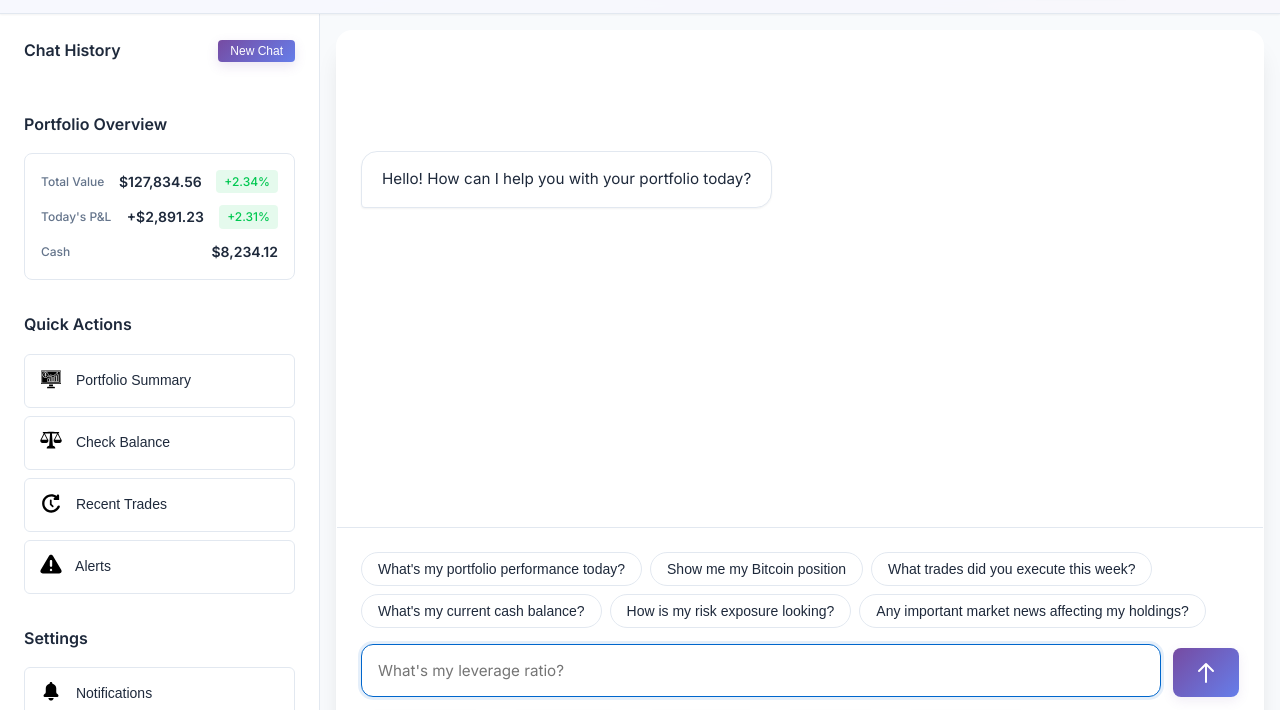
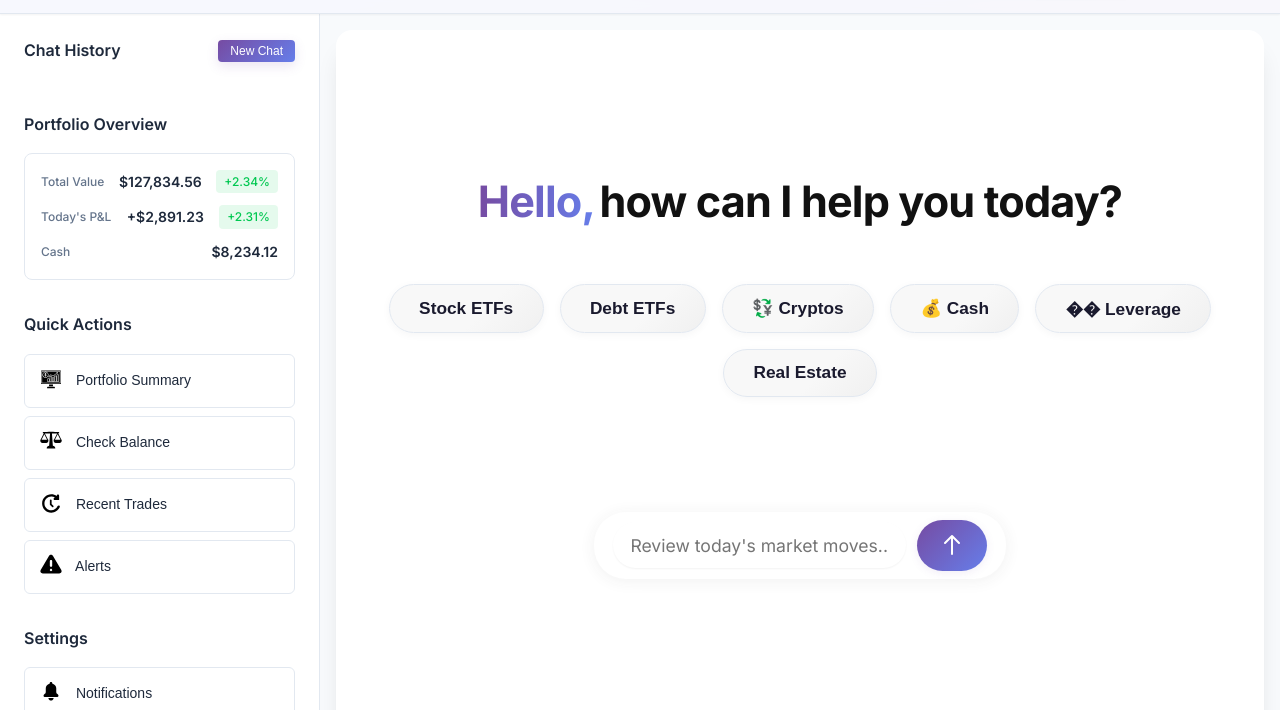
Before and after one commit to jadehng/bub-launch-2, a website: page chatbot-standalone.html in a window 1280 px wide. Both pictures are taken after a click on the button "Start Managing Your Portfolio". Shown: the part 75-785 px from the top of the page. Drawn offline with Linux system fonts and the light colour scheme.

Commit message:
ok v0 chatbot rize

```diff
--- a/chatbot-standalone.html
+++ b/chatbot-standalone.html
@@ -133,23 +133,27 @@
 
       <!-- Enhanced Chat Container -->
       <section class="chatbot-chat-container" id="chatbot-chat-container" style="display:none;">
-        <!-- Chat Messages Area -->
-        <div class="chatbot-message-list" id="chatbot-message-list">
-          <!-- Messages will be populated by JavaScript -->
+        <div class="chatbot-main-question">
+          <span class="main-question-hello">Hello,</span> <span class="main-question-rest">how can I help you today?</span>
         </div>
-
-        <!-- Enhanced Input Area -->
-        <div class="chatbot-input-area">
-          <!-- Investment-focused suggestions -->
-          <div class="chatbot-suggestions" id="chatbot-suggestions">
-            <!-- Suggestion buttons will be populated by JavaScript -->
+        <div class="chatbot-quick-shortcuts-row">
+          <div class="quick-shortcuts">
+            <button class="shortcut-btn" data-query="Show me my stock ETF positions" data-translate="chat.shortcut.stockEtfs">📈 Stock ETFs</button>
+            <button class="shortcut-btn" data-query="Show me my debt ETF positions" data-translate="chat.shortcut.debtEtfs">💵 Debt ETFs</button>
+            <button class="shortcut-btn" data-query="Show me my Bitcoin position" id="crypto-shortcut">₿ Cryptos</button>
+            <button class="shortcut-btn" data-query="What's my cash balance?">💰 Cash</button>
+            <button class="shortcut-btn" data-query="Show me my leverage">�� Leverage</button>
+            <button class="shortcut-btn" data-query="Show me my real estate positions" data-translate="chat.shortcut.realEstate">🏠 Real Estate</button>
           </div>
-
-          <div class="chatbot-input-row">
+        </div>
+        <div class="chatbot-suggestions-tiles" id="chatbot-suggestions-tiles">
+          <!-- Suggestion buttons will be populated by JavaScript, or move from chatbot-suggestions -->
+        </div>
+        <div class="chatbot-input-row chatbot-input-row-rounded">
           <div class="input-container">
             <input
               type="text"
-                class="chatbot-input"
+              class="chatbot-input chatbot-input-rounded"
               id="chatbot-input"
               placeholder="Ask about your portfolio performance..."
               data-translate="chat.placeholder"
@@ -164,22 +168,12 @@
               </span>
             </div>
           </div>
-            <button class="chatbot-send-btn" id="chatbot-send-btn" aria-label="Send">
+          <button class="chatbot-send-btn chatbot-send-btn-rounded" id="chatbot-send-btn" aria-label="Send">
             <svg width="24" height="24" viewBox="0 0 24 24" fill="none" xmlns="http://www.w3.org/2000/svg">
               <path d="M5 10L12 3L19 10" stroke="currentColor" stroke-width="2" stroke-linecap="round" stroke-linejoin="round"/>
               <path d="M12 21V4" stroke="currentColor" stroke-width="2" stroke-linecap="round"/>
             </svg>
           </button>
-          </div>
-
-          <!-- Quick Action Shortcuts -->
-          <div class="quick-shortcuts">
-            <button class="shortcut-btn" data-query="Show me my stock ETF positions" data-translate="chat.shortcut.stockEtfs">📈 Stock ETFs</button>
-            <button class="shortcut-btn" data-query="Show me my debt ETF positions" data-translate="chat.shortcut.debtEtfs">💵 Debt ETFs</button>
-            <button class="shortcut-btn" data-query="Show me my Bitcoin position" id="crypto-shortcut">₿ Cryptos</button>
-            <button class="shortcut-btn" data-query="What's my cash balance?">💰 Cash</button>
-            <button class="shortcut-btn" data-query="Show me my leverage">📊 Leverage</button>
-          </div>
         </div>
       </section>
     </main>
--- a/chatbot-styles.css
+++ b/chatbot-styles.css
@@ -834,3 +834,130 @@ body {
     min-width: 90px;
   }
 }
+
+.chatbot-main-question {
+  text-align: center;
+  margin-top: 2.5rem;
+  margin-bottom: 2rem;
+}
+.main-question-hello {
+  font-size: 2.7rem;
+  font-weight: 800;
+  background: linear-gradient(90deg, #764ba2 0%, #667eea 100%);
+  -webkit-background-clip: text;
+  -webkit-text-fill-color: transparent;
+  background-clip: text;
+  text-fill-color: transparent;
+  letter-spacing: -0.02em;
+}
+.main-question-rest {
+  font-size: 2.7rem;
+  font-weight: 800;
+  color: #111;
+  letter-spacing: -0.02em;
+}
+
+.chatbot-quick-shortcuts-row {
+  display: flex;
+  justify-content: center;
+  margin-bottom: 2.2rem;
+}
+.quick-shortcuts {
+  display: flex;
+  flex-wrap: wrap;
+  gap: 1rem;
+  justify-content: center;
+}
+.shortcut-btn {
+  background: linear-gradient(135deg, var(--card) 60%, #f0f0f0 100%);
+  color: var(--primary);
+  border: 1.5px solid var(--border);
+  border-radius: 999px;
+  font-weight: 600;
+  font-size: 1.08rem;
+  padding: 0.7em 1.7em;
+  box-shadow: 0 2px 8px rgba(0,0,0,0.04);
+  transition: background 0.2s, color 0.2s, box-shadow 0.2s;
+  cursor: pointer;
+  display: flex;
+  align-items: center;
+  gap: 0.5em;
+  min-width: 120px;
+}
+.shortcut-btn:hover {
+  background: linear-gradient(135deg, #eeeeee 60%, #e0e0e0 100%);
+  color: var(--primary-hover);
+  box-shadow: 0 4px 16px rgba(51,51,51,0.08);
+}
+
+.chatbot-suggestions-tiles {
+  display: grid;
+  grid-template-columns: repeat(2, minmax(180px, 1fr));
+  grid-template-rows: repeat(2, 1fr);
+  gap: 1.5rem;
+  justify-content: center;
+  align-items: center;
+  max-width: 600px;
+  margin: 0 auto 2.5rem auto;
+}
+.chatbot-suggestion-tile {
+  background: #fff;
+  border-radius: 22px;
+  box-shadow: 0 2px 16px rgba(51,51,51,0.07);
+  padding: 1.5rem 1.2rem 1.2rem 1.2rem;
+  font-size: 1.08rem;
+  color: var(--primary);
+  font-weight: 500;
+  display: flex;
+  flex-direction: column;
+  justify-content: space-between;
+  min-height: 110px;
+  min-width: 0;
+  cursor: pointer;
+  transition: box-shadow 0.2s, background 0.2s;
+  border: 1.5px solid var(--border);
+}
+.chatbot-suggestion-tile:hover {
+  background: var(--card);
+  box-shadow: 0 6px 24px rgba(51,51,51,0.12);
+}
+
+@media (max-width: 700px) {
+  .chatbot-main-question .main-question-hello,
+  .chatbot-main-question .main-question-rest {
+    font-size: 2rem;
+  }
+  .chatbot-suggestions-tiles {
+    grid-template-columns: 1fr;
+    grid-template-rows: repeat(4, 1fr);
+    gap: 1rem;
+  }
+}
+
+.chatbot-input-row-rounded {
+  display: flex;
+  align-items: center;
+  gap: 0.7rem;
+  margin: 0 auto 1.5rem auto;
+  max-width: 600px;
+  border-radius: 32px;
+  background: #fff;
+  box-shadow: 0 2px 16px rgba(51,51,51,0.07);
+  padding: 0.5rem 1.2rem 0.5rem 1.2rem;
+}
+.chatbot-input-rounded {
+  border-radius: 32px;
+  border: none;
+  background: transparent;
+  font-size: 1.1rem;
+  flex: 1;
+  padding: 0.7em 1em;
+  outline: none;
+  color: var(--primary);
+}
+.chatbot-send-btn-rounded {
+  border-radius: 32px !important;
+  padding: 0.7em 1.2em !important;
+  font-size: 1.2rem !important;
+  box-shadow: 0 2px 8px rgba(118, 75, 162, 0.10);
+}
--- a/translations.js
+++ b/translations.js
@@ -167,6 +167,10 @@ const translations = {
   "chat.shortcut.leverage": {
     en: "Leverage",
     fr: "Levier"
+  },
+  "chat.shortcut.realEstate": {
+    en: "Real Estate",
+    fr: "Immobilier"
   },
 
   // Waitlist Section
```
Also changed, not shown: README.md. Lines whose indentation alone changed are shown as unchanged.
